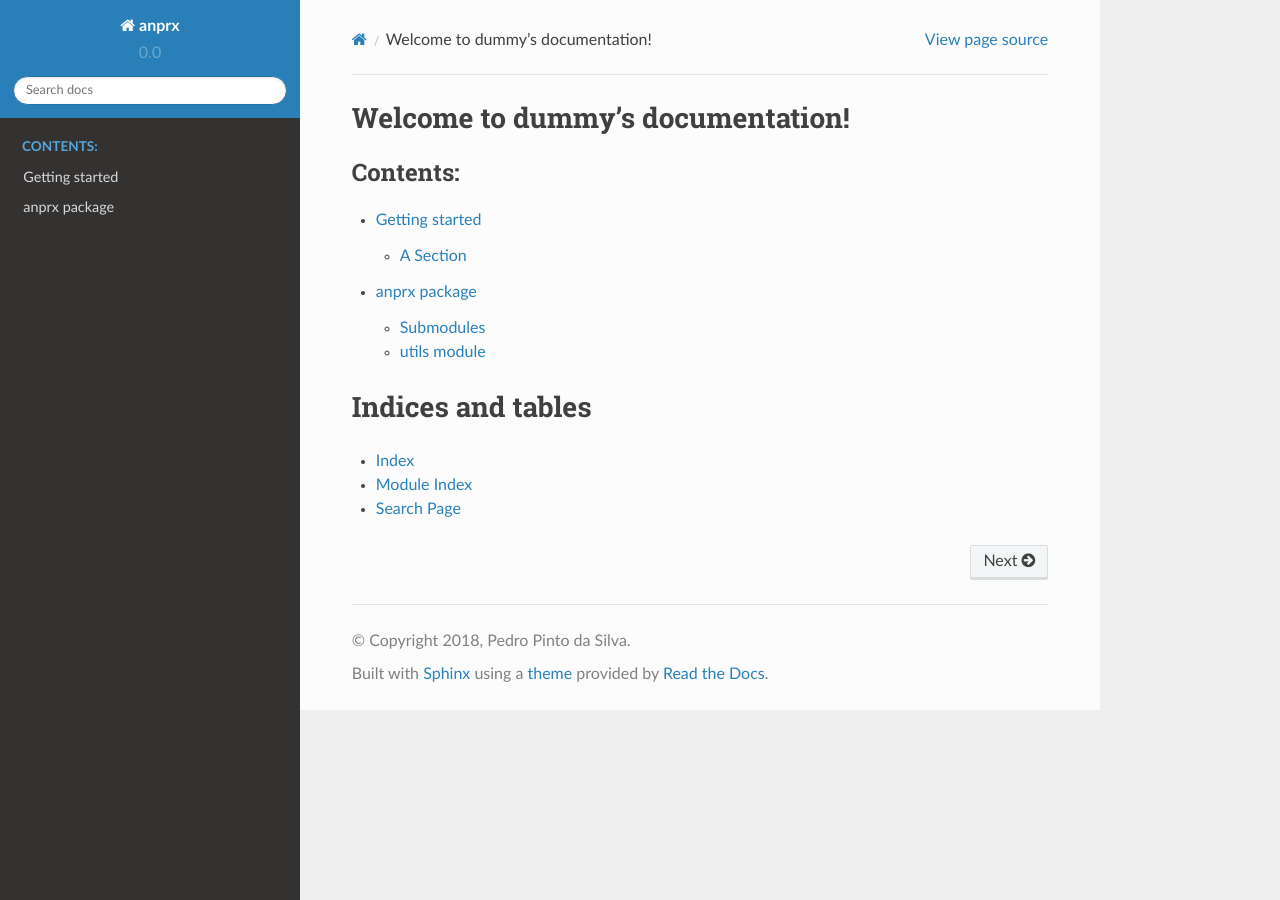
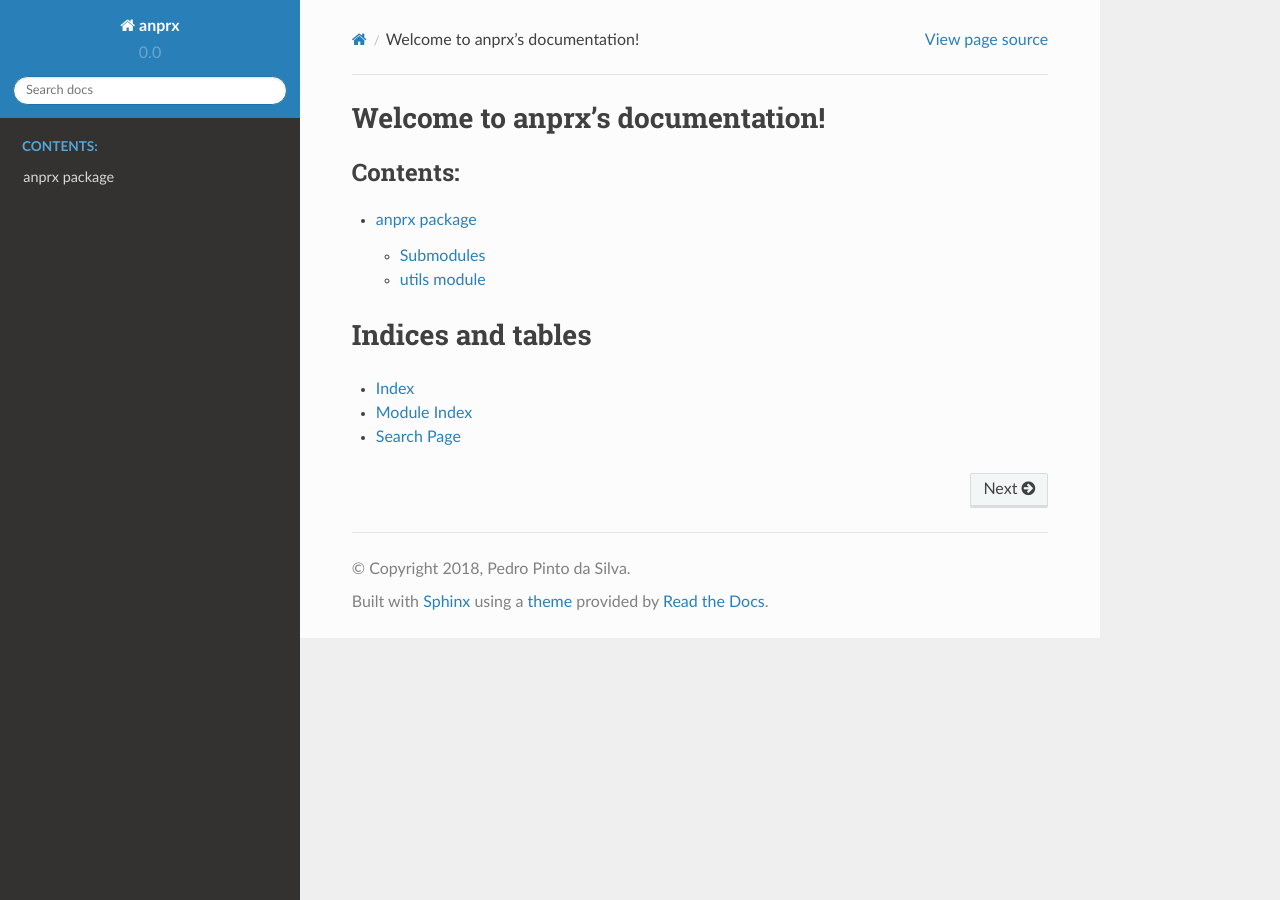
Before and after one commit to ppintosilva/anprx, a Sphinx documentation site: the page built from docs/index.rst, in a window 1280 px wide. Built offline with Sphinx 7.4.7 and the Read the Docs theme 2.0.0, drawn with Linux system fonts in a browser that asks for light colours.

Commit message:
Bumped version number and updated package name. Removed getting_started from index

```diff
--- a/docs/conf.py
+++ b/docs/conf.py
@@ -26,7 +26,7 @@ author = u'Pedro Pinto da Silva'
 # The short X.Y version
 version = u'0.0'
 # The full version, including alpha/beta/rc tags
-release = u'0.0.1'
+release = u'0.0.2'
 
 
 # -- General configuration ---------------------------------------------------
--- a/docs/getting_started.rst
+++ b/docs/getting_started.rst
@@ -10,7 +10,7 @@ Getting started
 A Section
 =========
 
-Get started with dummy!
+Get started with anprx!
 
 .. image::
      _static/dum_lord.png
--- a/docs/index.rst
+++ b/docs/index.rst
@@ -3,14 +3,13 @@
    You can adapt this file completely to your liking, but it should at least
    contain the root `toctree` directive.
 
-Welcome to dummy's documentation!
+Welcome to anprx's documentation!
 =================================
 
 .. toctree::
    :maxdepth: 2
    :caption: Contents:
 
-   getting_started.rst
    anprx.rst
 
 Indices and tables
```
